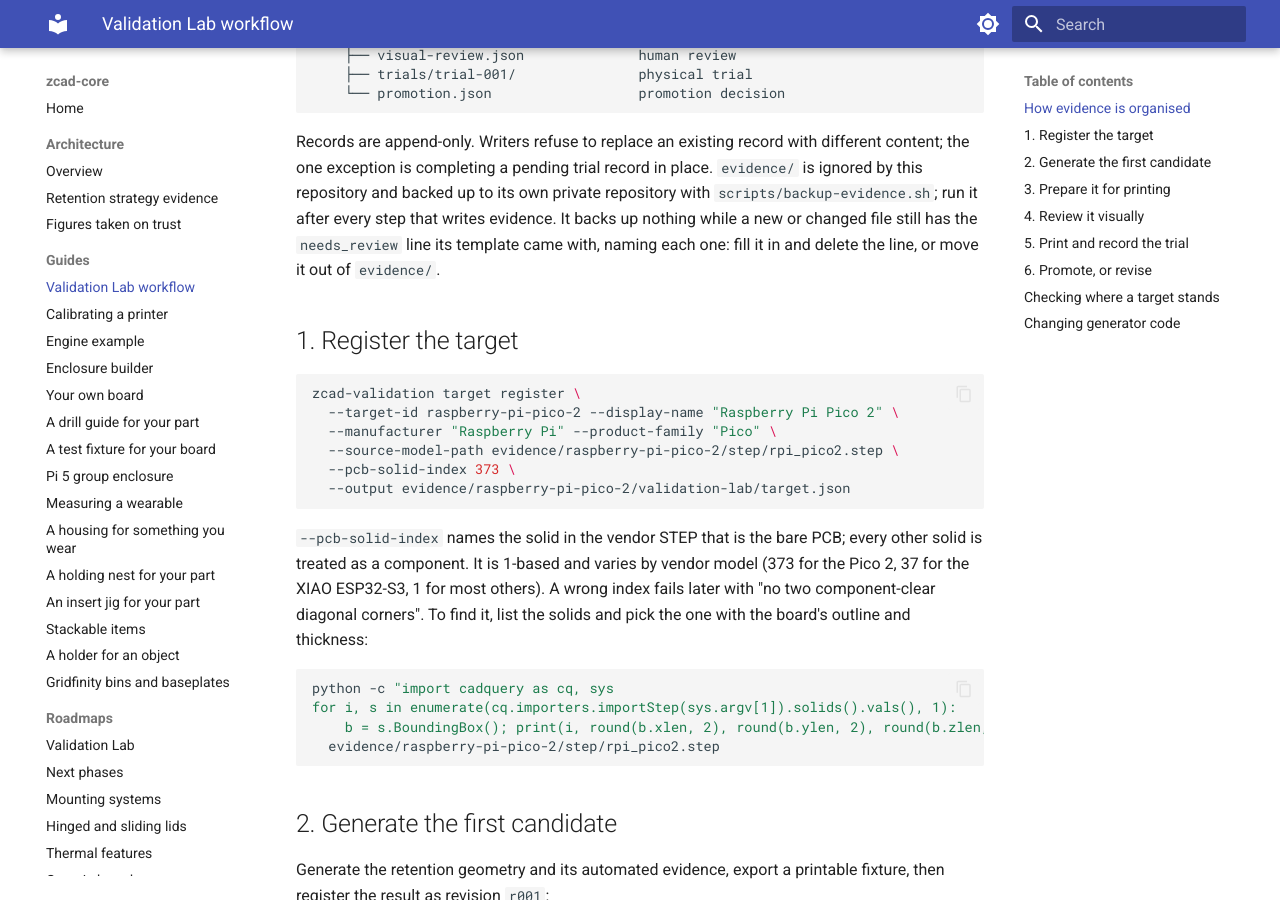
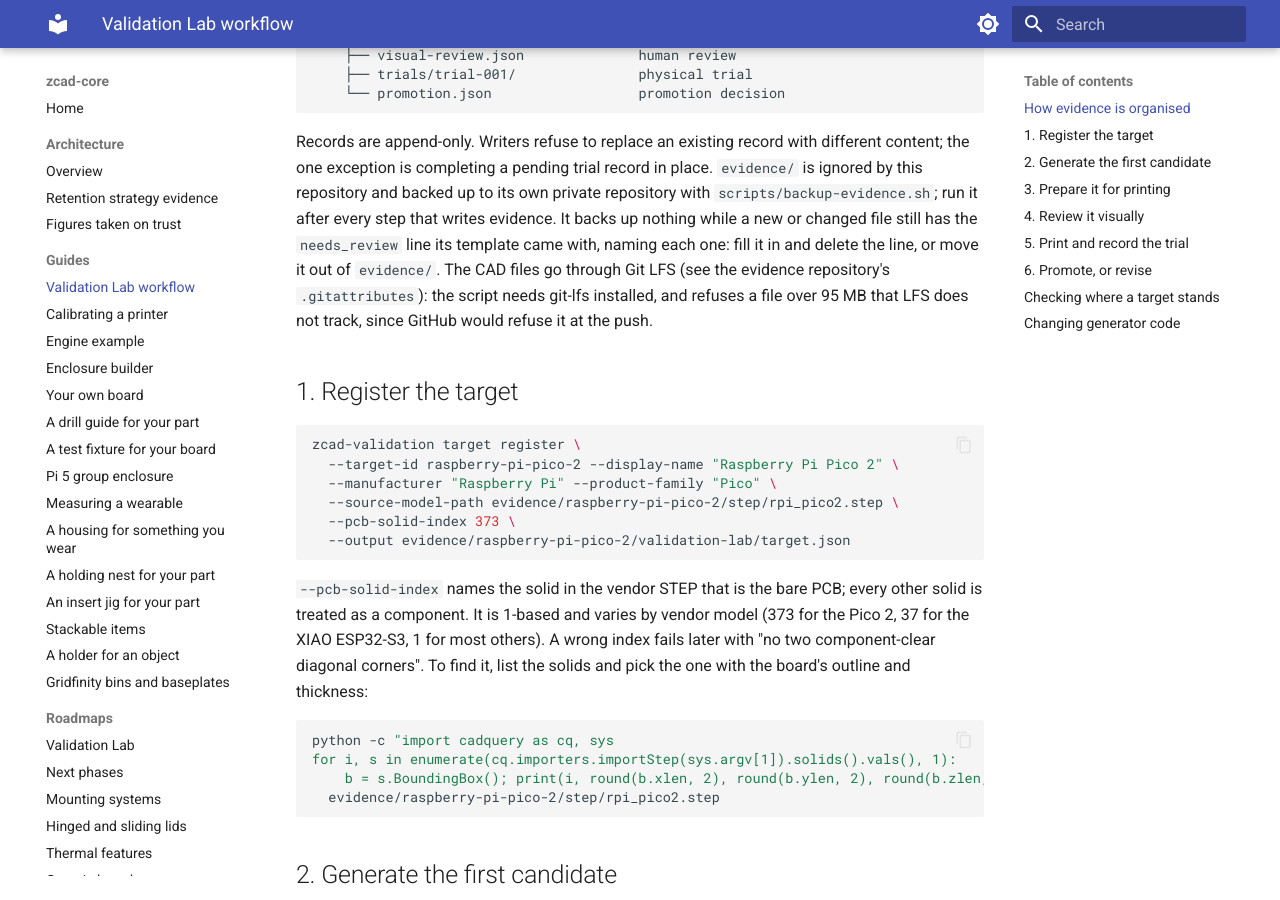
Before and after one commit to zacharymplace/zcad-core, an MkDocs documentation site: the page built from docs/guides/validation-lab-workflow.md, in a window 1280 px wide and 900 px high, scrolled down 659 px. Built offline with MkDocs 1.6.1 and Material for MkDocs 9.7.7, drawn with Linux system fonts in a browser that asks for light colours.

Commit message:
Refuse an evidence backup git or GitHub cannot take
The evidence repository now stores its STEP, GLB, 3MF and zip files
with Git LFS. backup-evidence.sh refuses to run when the repository
uses LFS and git-lfs is missing, which would commit whole files where
pointers belong, and refuses a new or changed file over 95 MB that LFS
does not track, which GitHub would reject at the push.

Co-Authored-By: Claude Opus 5.5 <noreply@anthropic.com>

```diff
--- a/docs/guides/validation-lab-workflow.md
+++ b/docs/guides/validation-lab-workflow.md
@@ -36,7 +36,10 @@ place. `evidence/` is ignored by this repository and backed up to its own
 private repository with `scripts/backup-evidence.sh`; run it after every
 step that writes evidence. It backs up nothing while a new or changed file
 still has the `needs_review` line its template came with, naming each one:
-fill it in and delete the line, or move it out of `evidence/`.
+fill it in and delete the line, or move it out of `evidence/`. The CAD files
+go through Git LFS (see the evidence repository's `.gitattributes`): the
+script needs git-lfs installed, and refuses a file over 95 MB that LFS does
+not track, since GitHub would refuse it at the push.
 
 ## 1. Register the target
 
```
Also changed, not shown: README.md (+4 -1 lines), 2 other files.
